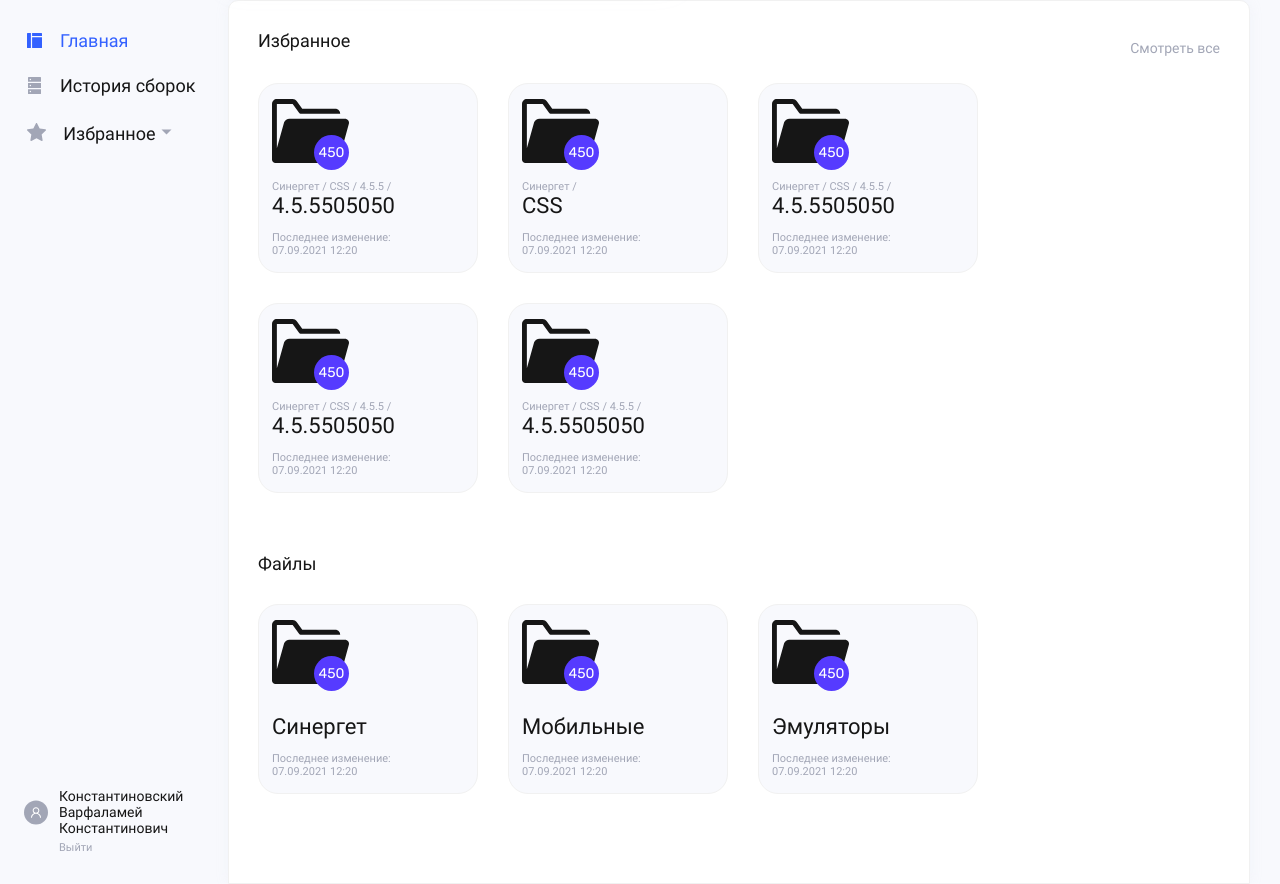
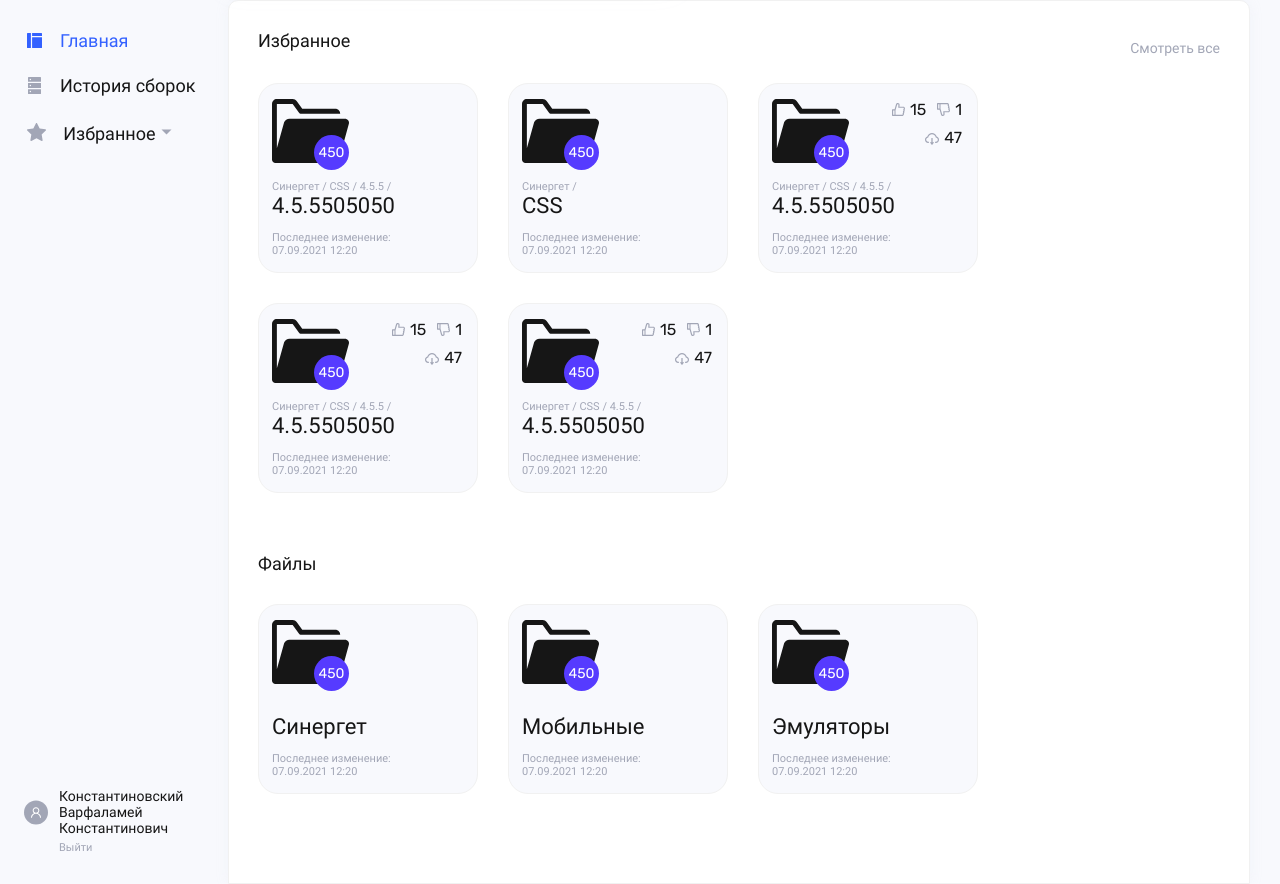
Before and after one commit to Maximum64X/DistributionsRepository, a Django app: page /main/ in a window 1280 px wide. Shown: the part 80-964 px from the top of the page. Run offline with Django 3.2, Linux system fonts and the light colour scheme.

Commit message:
Added the front end of the likes, dislikes and downloads

```diff
--- a/DistributionsRepository/static/css/main.css
+++ b/DistributionsRepository/static/css/main.css
@@ -266,3 +266,35 @@ span.date {
 #files > .folder > span.number {
     bottom: 32px;
 }
+.like, .dislike, .downloads {
+    position: relative;
+    float: left;
+    font-family: Rubik;
+    font-size: 16px;
+    line-height: 19px;
+    color: #161616;
+}
+img.like {
+    bottom: 164px;
+    left: 120px;
+}
+span.like {
+    bottom: 167px;
+    left: 125px;
+}
+img.dislike {
+    bottom: 164px;
+    left: 136px;
+}
+span.dislike {
+    bottom: 167px;
+    left: 141px;
+}
+img.downloads {
+    bottom: 137px;
+    left: 103px;
+}
+span.downloads {
+    bottom: 139px;
+    left: 107px;
+}
--- a/DistributionsRepository/templates/main/main.html
+++ b/DistributionsRepository/templates/main/main.html
@@ -85,26 +85,44 @@
                 <span class = "font_22_26">CSS</span>
                 <span class = "font_11_13 date">Последнее изменение: 07.09.2021 12:20</span>
             </a><!--
-            --><a href = "#" class = "folder">
+            --><a href = "#" class = "folder project">
                 <img src = "{% static 'img/folder.svg' %}" alt = "Папка">
                 <span class = "number">450</span>
                 <span class = "font_11_13">Синергет / CSS / 4.5.5 /</span>
                 <span class = "font_22_26">4.5.5505050</span>
                 <span class = "font_11_13 date">Последнее изменение: 07.09.2021 12:20</span>
+                <img class = "like" src = "{% static 'img/like.svg' %}" alt = "Понравилось">
+                <span class = "like">15</span>
+                <img class = "dislike" src = "{% static 'img/dislike.svg' %}" alt = "Не понравилось">
+                <span class = "dislike">1</span>
+                <img class = "downloads" src = "{% static 'img/downloads.svg' %}" alt = "Скачиваний">
+                <span class = "downloads">47</span>
             </a><!--
-            --><a href = "#" class = "folder">
+            --><a href = "#" class = "folder project">
                 <img src = "{% static 'img/folder.svg' %}" alt = "Папка">
                 <span class = "number">450</span>
                 <span class = "font_11_13">Синергет / CSS / 4.5.5 /</span>
                 <span class = "font_22_26">4.5.5505050</span>
                 <span class = "font_11_13 date">Последнее изменение: 07.09.2021 12:20</span>
+                <img class = "like" src = "{% static 'img/like.svg' %}" alt = "Понравилось">
+                <span class = "like">15</span>
+                <img class = "dislike" src = "{% static 'img/dislike.svg' %}" alt = "Не понравилось">
+                <span class = "dislike">1</span>
+                <img class = "downloads" src = "{% static 'img/downloads.svg' %}" alt = "Скачиваний">
+                <span class = "downloads">47</span>
             </a><!--
-            --><a href = "#" class = "folder">
+            --><a href = "#" class = "folder project">
                 <img src = "{% static 'img/folder.svg' %}" alt = "Папка">
                 <span class = "number">450</span>
                 <span class = "font_11_13">Синергет / CSS / 4.5.5 /</span>
                 <span class = "font_22_26">4.5.5505050</span>
                 <span class = "font_11_13 date">Последнее изменение: 07.09.2021 12:20</span>
+                <img class = "like" src = "{% static 'img/like.svg' %}" alt = "Понравилось">
+                <span class = "like">15</span>
+                <img class = "dislike" src = "{% static 'img/dislike.svg' %}" alt = "Не понравилось">
+                <span class = "dislike">1</span>
+                <img class = "downloads" src = "{% static 'img/downloads.svg' %}" alt = "Скачиваний">
+                <span class = "downloads">47</span>
             </a>
         </section>
         <section id = "files">
```
Also changed, not shown: DistributionsRepository/static/img/dislike.svg (added), DistributionsRepository/static/img/downloads.svg (added), DistributionsRepository/static/img/like.svg (added), Readme.md.
